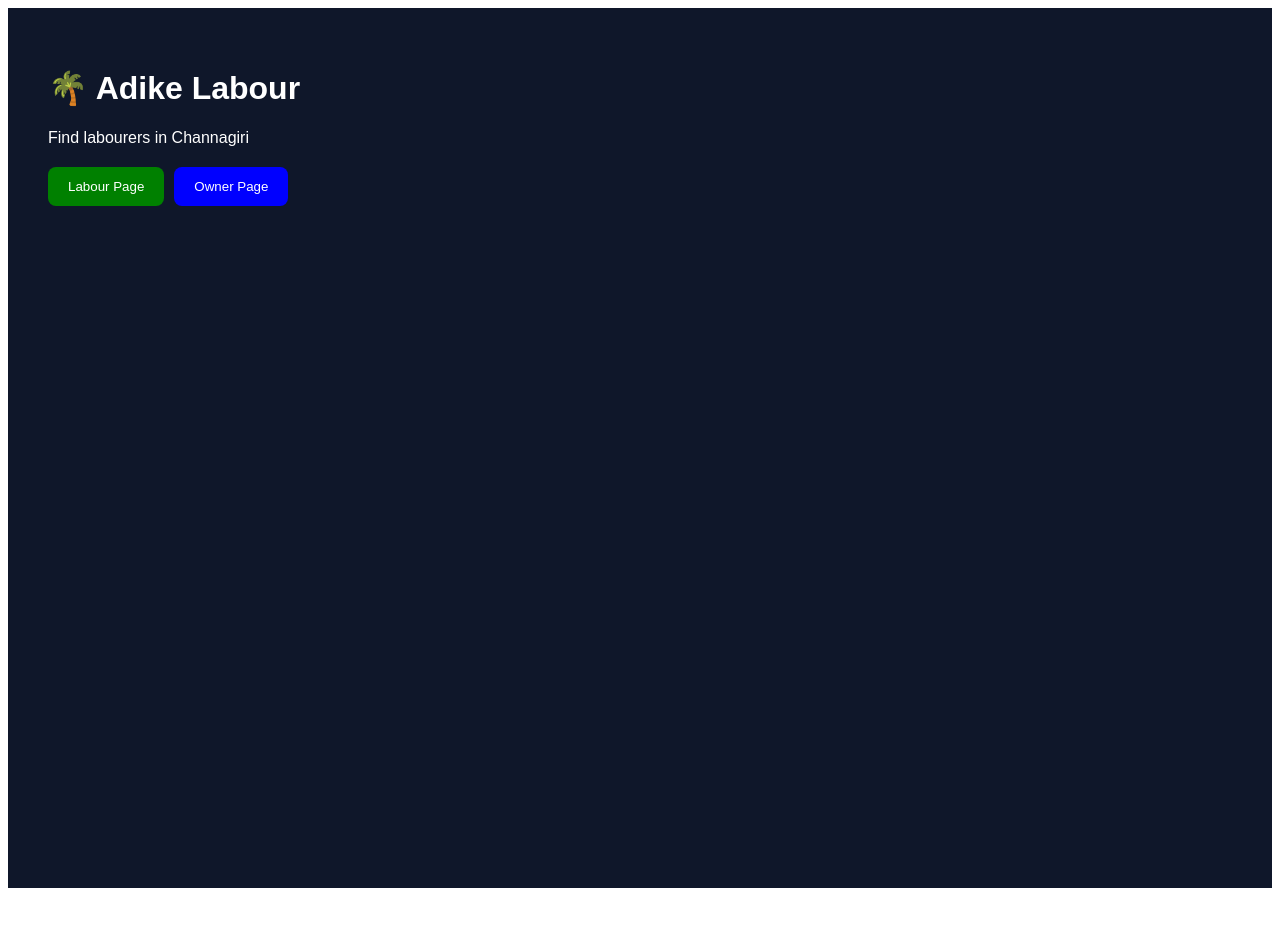
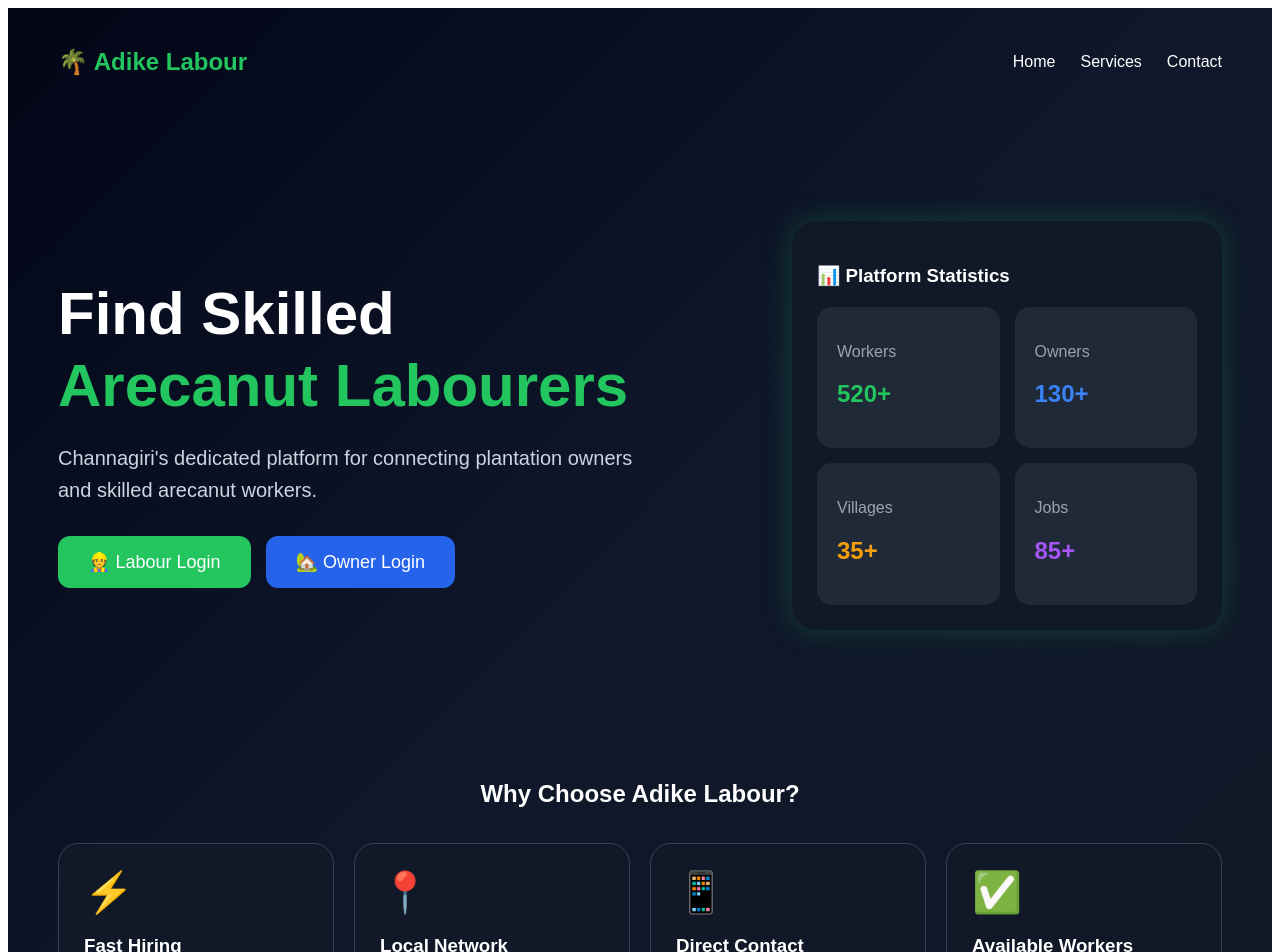
Before and after one commit to Spy9591/adike-labour, a Next.js app: page / in a window 1280 px wide. Shown: the top 952 px of the page. Before the commit the page ends 896 px from the top, so only its background shows below. Built offline with nearby package versions, Linux system fonts and the light colour scheme.

Commit message:
Update page.js

```diff
--- a/app/page.js
+++ b/app/page.js
@@ -3,42 +3,258 @@ export default function Home() {
     <div
       style={{
         minHeight: "100vh",
-        backgroundColor: "#0f172a",
+        background:
+          "linear-gradient(135deg,#020617,#0f172a,#111827)",
         color: "white",
-        padding: "40px",
         fontFamily: "Arial, sans-serif",
       }}
     >
-      <h1>🌴 Adike Labour</h1>
+      {/* Header */}
 
-      <p>Find labourers in Channagiri</p>
+      <div
+        style={{
+          padding: "20px 50px",
+          display: "flex",
+          justifyContent: "space-between",
+          alignItems: "center",
+        }}
+      >
+        <h2 style={{ color: "#22c55e" }}>
+          🌴 Adike Labour
+        </h2>
 
-      <div style={{ marginTop: "20px" }}>
+        <div>
+          <span style={{ marginRight: "25px" }}>
+            Home
+          </span>
+
+          <span style={{ marginRight: "25px" }}>
+            Services
+          </span>
+
+          <span>Contact</span>
+        </div>
+      </div>
+
+      {/* Hero Section */}
+
+      <div
+        style={{
+          padding: "80px 50px",
+          display: "flex",
+          justifyContent: "space-between",
+          flexWrap: "wrap",
+          alignItems: "center",
+        }}
+      >
+        <div style={{ maxWidth: "600px" }}>
+          <h1
+            style={{
+              fontSize: "60px",
+              lineHeight: "1.2",
+              marginBottom: "20px",
+            }}
+          >
+            Find Skilled
+            <br />
+            <span style={{ color: "#22c55e" }}>
+              Arecanut Labourers
+            </span>
+          </h1>
+
+          <p
+            style={{
+              color: "#cbd5e1",
+              fontSize: "20px",
+              lineHeight: "1.6",
+            }}
+          >
+            Channagiri's dedicated platform for
+            connecting plantation owners and
+            skilled arecanut workers.
+          </p>
+
+          <div
+            style={{
+              marginTop: "30px",
+              display: "flex",
+              gap: "15px",
+            }}
+          >
             <button
               style={{
-            padding: "12px 20px",
-            marginRight: "10px",
-            background: "green",
+                background: "#22c55e",
                 color: "white",
                 border: "none",
-            borderRadius: "8px",
+                padding: "15px 30px",
+                borderRadius: "12px",
+                fontSize: "18px",
+                cursor: "pointer",
               }}
             >
-          Labour Page
+              👷 Labour Login
             </button>
 
             <button
               style={{
-            padding: "12px 20px",
-            background: "blue",
+                background: "#2563eb",
                 color: "white",
                 border: "none",
-            borderRadius: "8px",
+                padding: "15px 30px",
+                borderRadius: "12px",
+                fontSize: "18px",
+                cursor: "pointer",
               }}
             >
-          Owner Page
+              🏡 Owner Login
             </button>
+          </div>
+        </div>
+
+        {/* Stats Card */}
+
+        <div
+          style={{
+            width: "380px",
+            background: "#111827",
+            borderRadius: "25px",
+            padding: "25px",
+            boxShadow:
+              "0 0 30px rgba(34,197,94,.25)",
+            marginTop: "25px",
+          }}
+        >
+          <h3>📊 Platform Statistics</h3>
+
+          <div
+            style={{
+              display: "grid",
+              gridTemplateColumns: "1fr 1fr",
+              gap: "15px",
+              marginTop: "20px",
+            }}
+          >
+            <StatCard
+              title="Workers"
+              value="520+"
+              color="#22c55e"
+            />
+
+            <StatCard
+              title="Owners"
+              value="130+"
+              color="#3b82f6"
+            />
+
+            <StatCard
+              title="Villages"
+              value="35+"
+              color="#f59e0b"
+            />
+
+            <StatCard
+              title="Jobs"
+              value="85+"
+              color="#a855f7"
+            />
+          </div>
+        </div>
+      </div>
+
+      {/* Features */}
+
+      <div
+        style={{
+          padding: "50px",
+        }}
+      >
+        <h2
+          style={{
+            textAlign: "center",
+            marginBottom: "35px",
+          }}
+        >
+          Why Choose Adike Labour?
+        </h2>
+
+        <div
+          style={{
+            display: "grid",
+            gridTemplateColumns:
+              "repeat(auto-fit,minmax(250px,1fr))",
+            gap: "20px",
+          }}
+        >
+          <Feature
+            icon="⚡"
+            title="Fast Hiring"
+            description="Find workers instantly."
+          />
+
+          <Feature
+            icon="📍"
+            title="Local Network"
+            description="Workers near Channagiri."
+          />
+
+          <Feature
+            icon="📱"
+            title="Direct Contact"
+            description="Call or WhatsApp instantly."
+          />
+
+          <Feature
+            icon="✅"
+            title="Available Workers"
+            description="Check labour availability."
+          />
+        </div>
       </div>
     </div>
   );
 }
+
+function StatCard({ title, value, color }) {
+  return (
+    <div
+      style={{
+        background: "#1f2937",
+        padding: "20px",
+        borderRadius: "15px",
+      }}
+    >
+      <p style={{ color: "#9ca3af" }}>
+        {title}
+      </p>
+
+      <h2 style={{ color }}>{value}</h2>
+    </div>
+  );
+}
+
+function Feature({
+  icon,
+  title,
+  description,
+}) {
+  return (
+    <div
+      style={{
+        background: "#111827",
+        padding: "25px",
+        borderRadius: "20px",
+        border: "1px solid #374151",
+      }}
+    >
+      <div style={{ fontSize: "40px" }}>
+        {icon}
+      </div>
+
+      <h3>{title}</h3>
+
+      <p style={{ color: "#cbd5e1" }}>
+        {description}
+      </p>
+    </div>
+  );
+}
```
Lines whose indentation alone changed are shown as unchanged.
